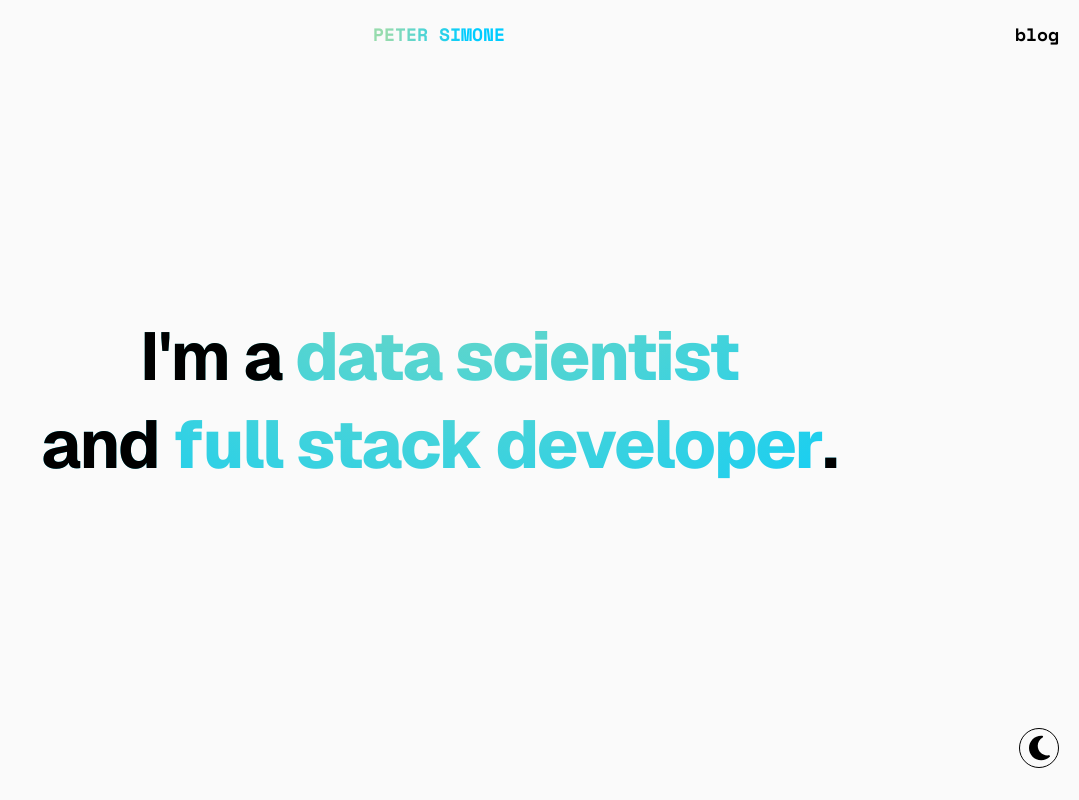
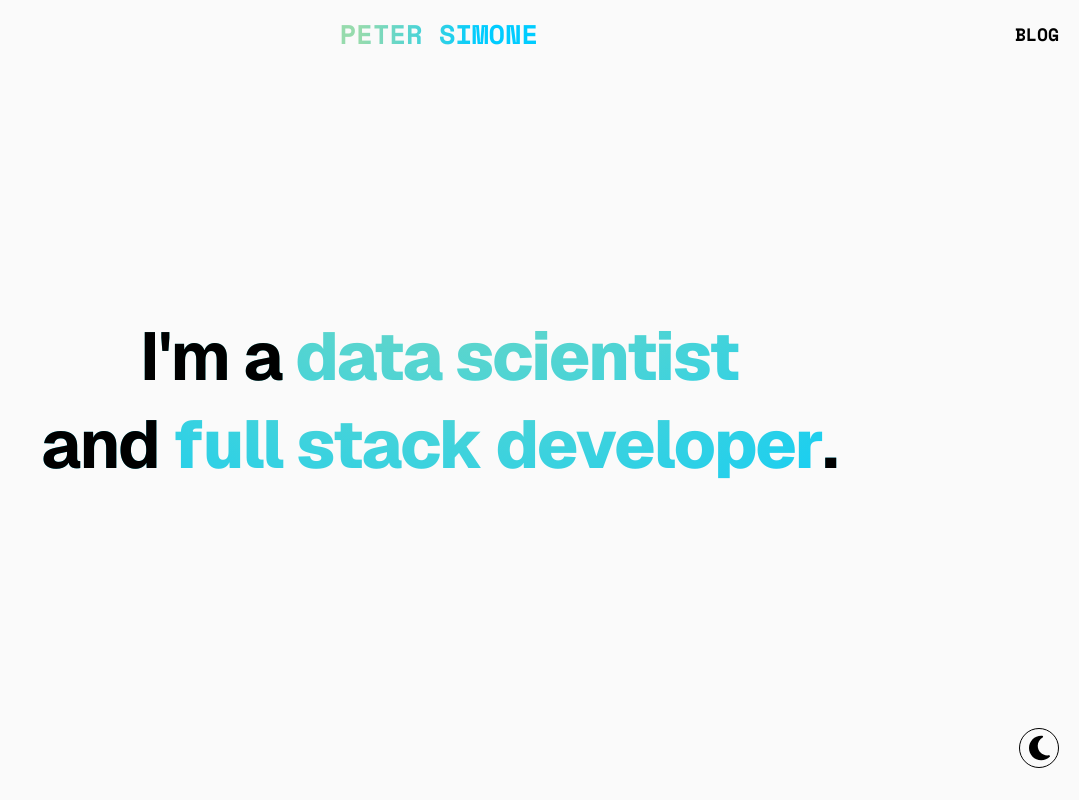
Before and after one commit to petersim1/portfolio, a Next.js app: page / in a window 1280 px wide. Shown: the top 800 px of the page, without its empty margins (201-1280 px from the left). Built offline with nearby package versions, Linux system fonts and the light colour scheme.

Commit message:
update footer and header size

```diff
--- a/app/_components/Layout/Footer/index.tsx
+++ b/app/_components/Layout/Footer/index.tsx
@@ -20,7 +20,7 @@ export default (): JSX.Element => {
         <FooterContacts>
           {contacts.map((contact, ind) => (
             <a key={ind} href={contact.link} target="_blank" referrerPolicy="no-referrer">
-              <IconSized $size="15px">
+              <IconSized $size="20px">
                 <Social type={contact.type} />
               </IconSized>
             </a>
--- a/app/_components/Layout/Header/index.tsx
+++ b/app/_components/Layout/Header/index.tsx
@@ -16,7 +16,7 @@ export default (): JSX.Element => {
         </NavHolder>
         <NavItems>
           <Link href="/blog">
-            <P>blog</P>
+            <P>BLOG</P>
           </Link>
         </NavItems>
       </NavDiv>
--- a/app/_components/Layout/Header/styled.ts
+++ b/app/_components/Layout/Header/styled.ts
@@ -27,6 +27,7 @@ export const NavHolder = styled.div`
   justify-content: center;
   gap: 20px;
   padding: 20px 0;
+  font-size: 1.5rem;
 
   & h4 {
     color: transparent;
```
